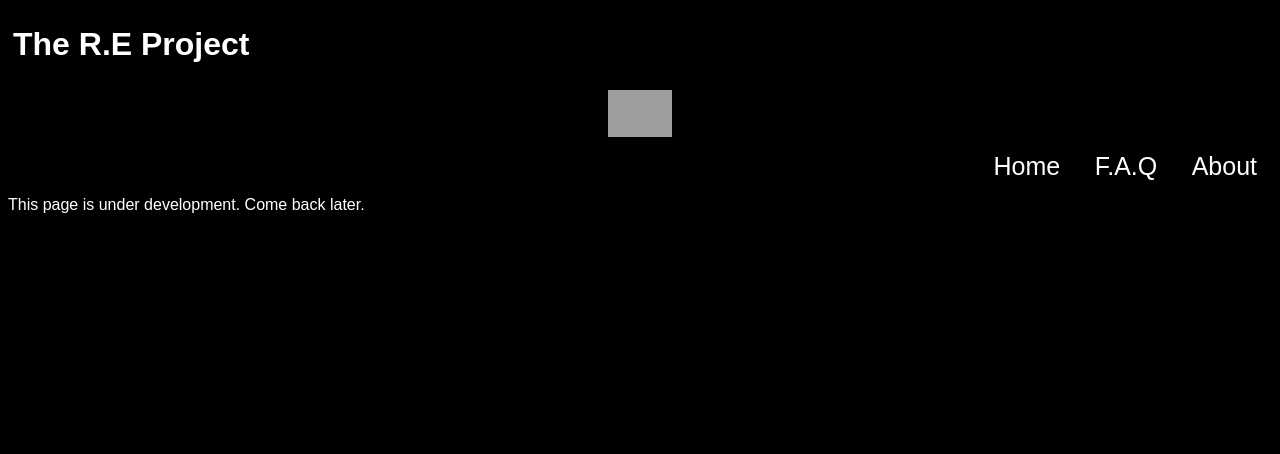
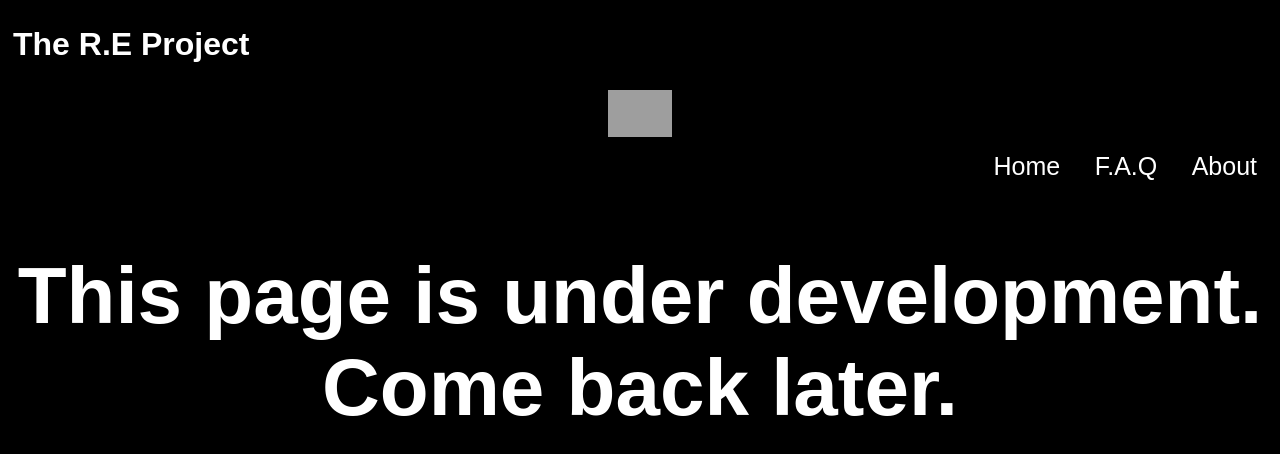
Before and after one commit to TheREProject/Resident-Evil-Guides, a plain HTML site: page REHistory.html in a window 1280 px wide. Drawn offline with Linux system fonts and the light colour scheme; grey boxes are pictures that could not be loaded.

Commit message:
Update REHistory.html

```diff
--- a/REHistory.html
+++ b/REHistory.html
@@ -18,7 +18,13 @@
 			</ul>
 	</div>
 
-	This page is under development. Come back later.
+	<div class= "welcome">
+		<h1>This page is under development. Come back later.</h1>
+	</div>
+
+	<div class= "buttons">
+		<img src="images/karl.webp>
+	</div>
 
 
 </body>
```
